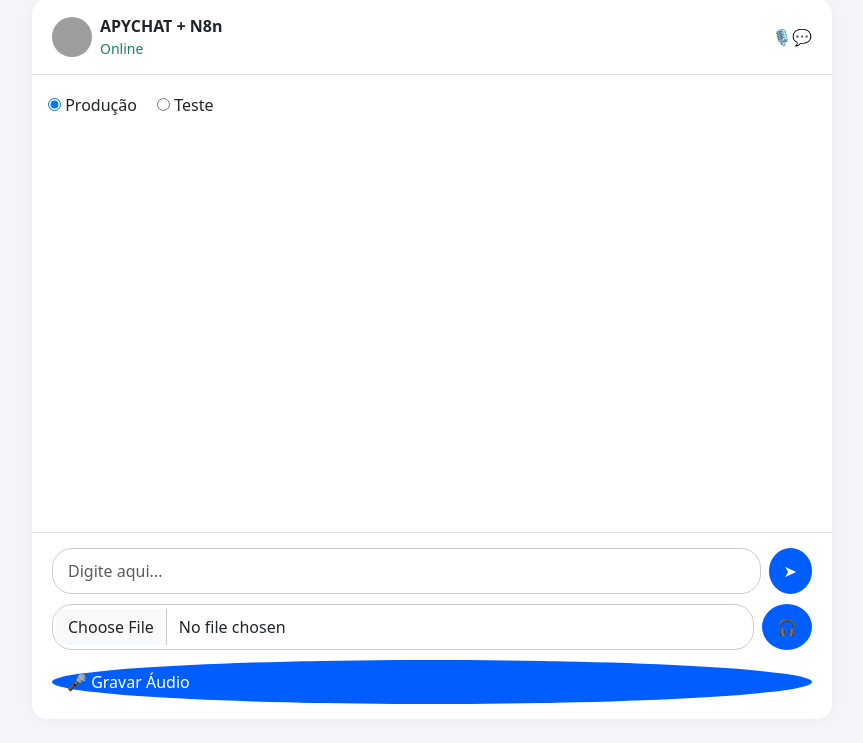
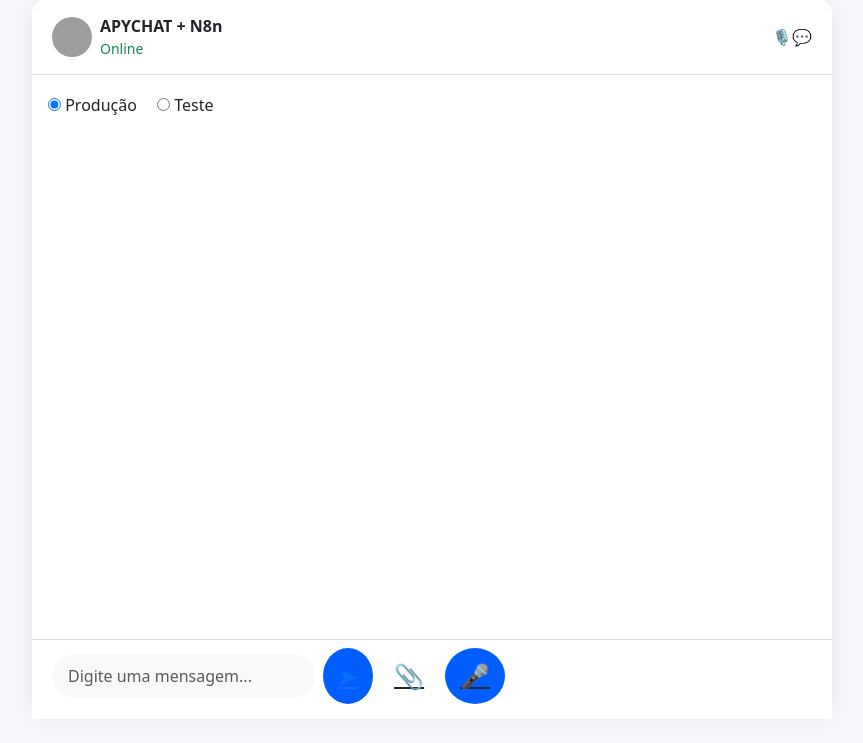
Before and after one commit to warleyroma/apychat, a FastAPI app: page / in a window 1280 px wide. Shown: the part 41-784 px from the top of the page, without its empty margins (208-1071 px from the left). Run offline with FastAPI, Linux system fonts and the light colour scheme; grey boxes are pictures that could not be loaded.

Commit message:
Update index.html

```diff
--- a/templates/index.html
+++ b/templates/index.html
@@ -136,20 +136,37 @@
 
   <div class="chat-body d-flex flex-column" id="chatHistory"></div>
 
-  <div class="chat-footer">
-    <form id="chatFormText" class="w-100 d-flex gap-2">
-      <textarea class="form-control" name="message" rows="1" placeholder="Digite aqui..." required></textarea>
-      <button type="submit" title="Enviar Texto">➤</button>
+  <div class="chat-footer bg-white border-top pt-2">
+  <div class="d-flex align-items-center gap-2">
+    <!-- Input de texto -->
+    <form id="chatFormText" class="flex-grow-1 d-flex align-items-center gap-2">
+      <input
+        type="text"
+        name="message"
+        class="form-control border-0 bg-light rounded-pill px-3"
+        placeholder="Digite uma mensagem..."
+        required
+      />
+      <button type="submit" class="btn btn-link text-primary fs-4" title="Enviar Texto">➤</button>
     </form>
-    <form id="chatFormAudio" class="w-100 d-flex gap-2">
-      <input type="file" name="file" accept="audio/*" class="form-control" required />
-      <button type="submit" title="Enviar Áudio">🎧</button>
+
+    <!-- Botão: Enviar áudio (upload) -->
+    <form id="chatFormAudio" class="d-flex align-items-center">
+      <label class="btn btn-link text-dark fs-4 m-0" title="Enviar Áudio">
+        📎
+        <input type="file" name="file" accept="audio/*" class="d-none" required />
+      </label>
     </form>
-    <form id="chatFormSendAudio" class="w-100 d-flex gap-2">
-      <button id="recordButton" class="btn d-flex w-100">🎤 Gravar Áudio</button>
+
+    <!-- Botão: Gravar áudio -->
+    <form id="chatFormSendAudio" class="d-flex align-items-center">
+      <button id="recordButton" class="btn btn-link text-dark fs-4" title="Gravar Áudio">🎤</button>
     </form>
-    <audio id="player" controls class="w-100 mt-2 hidden"></audio>
   </div>
+
+  <!-- Player de áudio (oculto por padrão) -->
+  <audio id="player" controls class="w-100 mt-2 hidden"></audio>
+</div>
 </div>
 
 <script>
@@ -349,7 +366,13 @@
       addMessageToHistory("Erro ao acessar microfone. Por favor, verifique as permissões.", false);
     }
   });
+
+
+
 </script>
 
 </body>
+
+
+
 </html>
```
